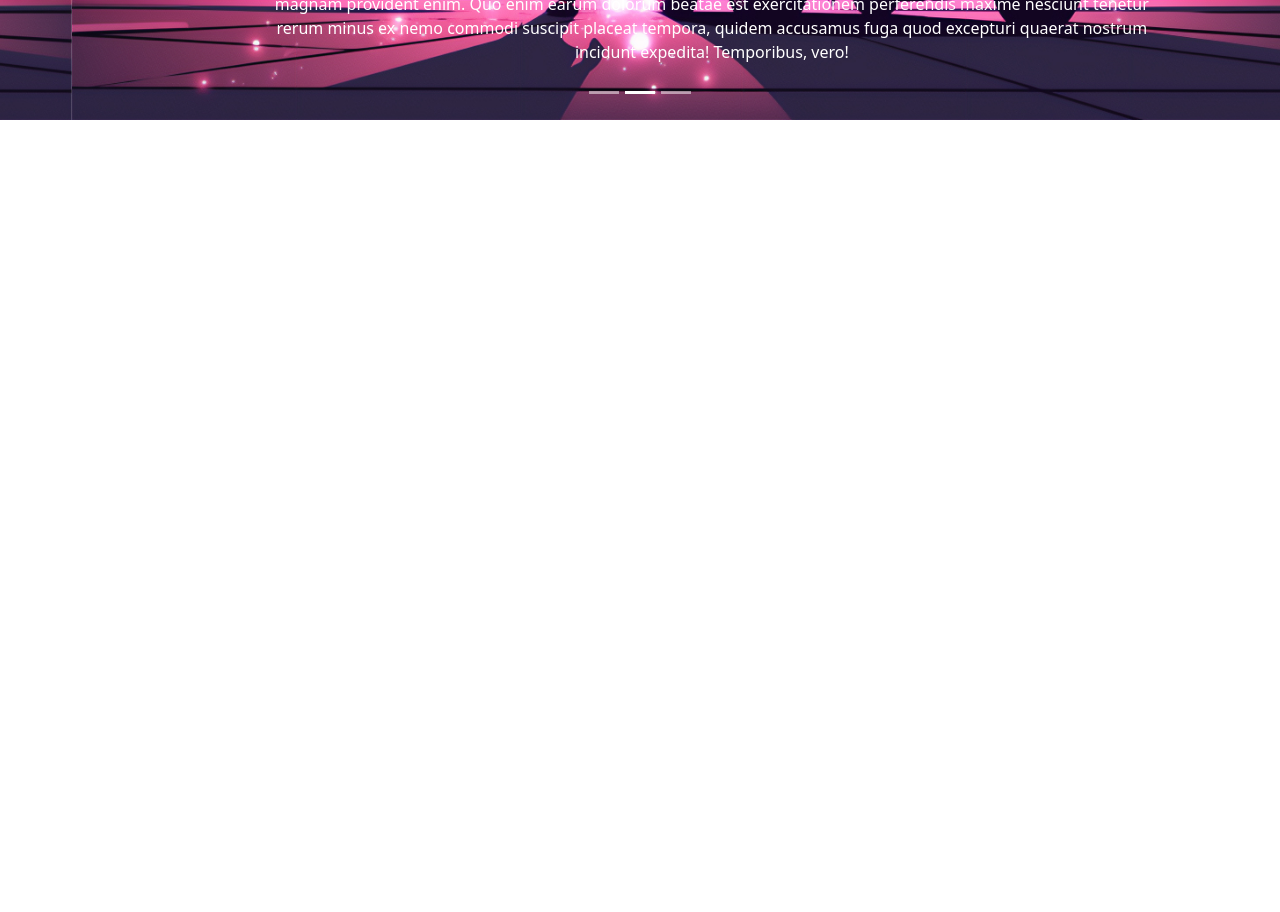
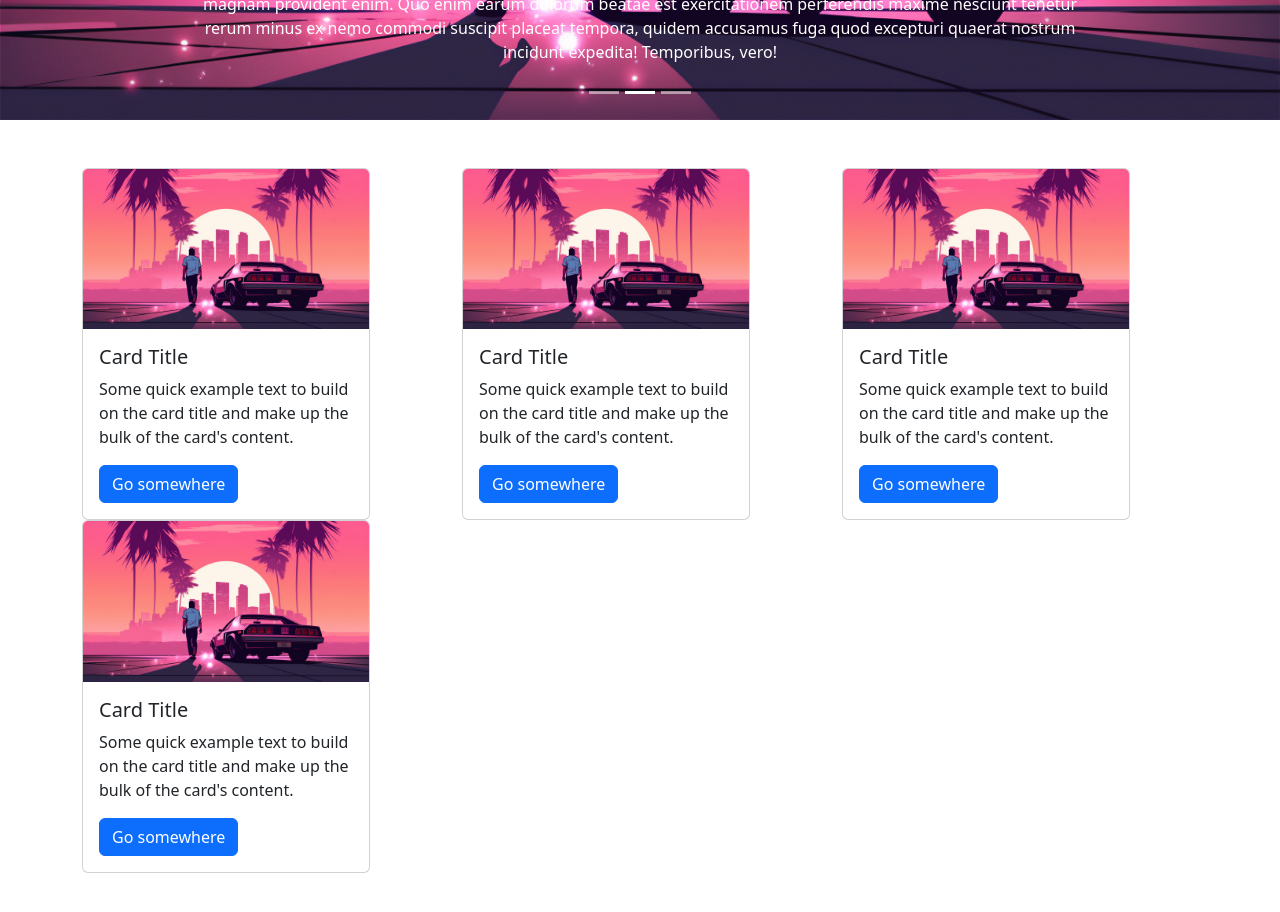
Before and after one commit to DIdar-jpg/react-e-commerce, a React (Create React App) app: page / in a window 1280 px wide. Shown: the part 680-1592 px from the top of the page. Before the commit the page ends 800 px from the top, so only its background shows below. Built offline with nearby package versions, Linux system fonts and the light colour scheme.

Commit message:
Addede Cards in Home Page

```diff
--- a/src/components/Home.jsx
+++ b/src/components/Home.jsx
@@ -1,8 +1,71 @@
 import React from 'react'
+
+import { Container, Row, Col, Card, Button } from 'react-bootstrap'
+import viceCity from '../images/gta_vice_city.jpg'
+
 import Slider from './Slider.jsx'
 
 export default function Home() {
   return (
-    <Slider/>
+    <>
+          <Slider/>
+
+          <Container className='py-5'>
+            <Row>
+              <Col>
+                <Card style={{ width: '18rem' }}>
+                  <Card.Img variant="top" src={viceCity} className='w-100'/>
+                  <Card.Body>
+                    <Card.Title>Card Title</Card.Title>
+                    <Card.Text>
+                      Some quick example text to build on the card title and make up the
+                      bulk of the card's content.
+                    </Card.Text>
+                    <Button variant="primary">Go somewhere</Button>
+                  </Card.Body>
+                </Card>
+              </Col>
+              <Col>
+                <Card style={{ width: '18rem' }}>
+                  <Card.Img variant="top" src={viceCity} className='w-100'/>
+                  <Card.Body>
+                    <Card.Title>Card Title</Card.Title>
+                    <Card.Text>
+                      Some quick example text to build on the card title and make up the
+                      bulk of the card's content.
+                    </Card.Text>
+                    <Button variant="primary">Go somewhere</Button>
+                  </Card.Body>
+                </Card>
+              </Col>
+              <Col>
+                <Card style={{ width: '18rem' }}>
+                  <Card.Img variant="top" src={viceCity} className='w-100'/>
+                  <Card.Body>
+                    <Card.Title>Card Title</Card.Title>
+                    <Card.Text>
+                      Some quick example text to build on the card title and make up the
+                      bulk of the card's content.
+                    </Card.Text>
+                    <Button variant="primary">Go somewhere</Button>
+                  </Card.Body>
+                </Card>
+              </Col>
+              <Col>
+                <Card style={{ width: '18rem' }}>
+                  <Card.Img variant="top" src={viceCity} className='w-100'/>
+                  <Card.Body>
+                    <Card.Title>Card Title</Card.Title>
+                    <Card.Text>
+                      Some quick example text to build on the card title and make up the
+                      bulk of the card's content.
+                    </Card.Text>
+                    <Button variant="primary">Go somewhere</Button>
+                  </Card.Body>
+                </Card>
+              </Col>
+            </Row>
+          </Container>
+    </>
   )
 }
```
